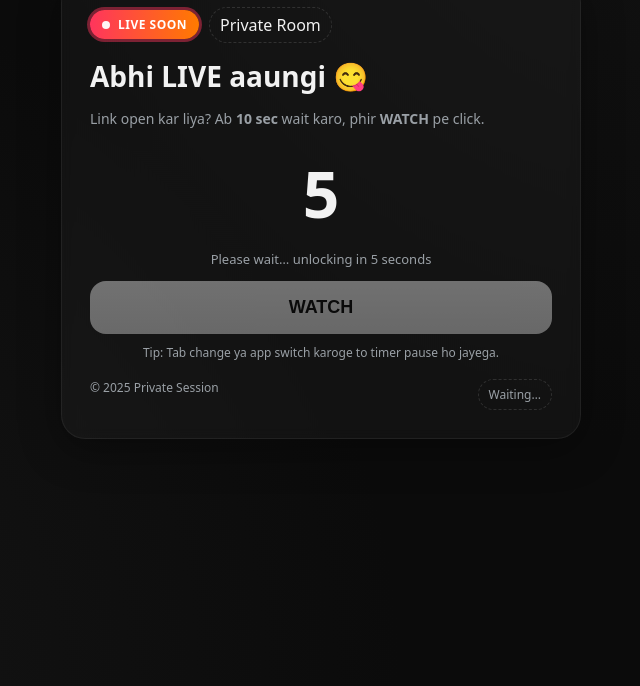
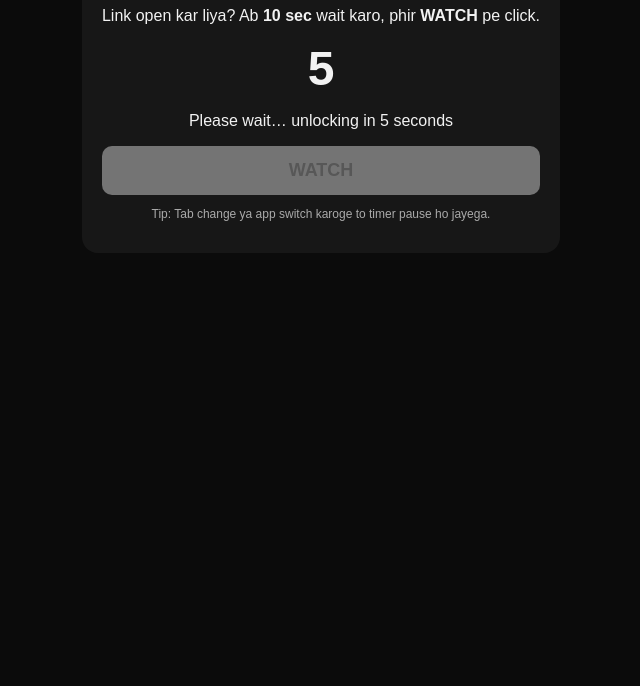
Before and after one commit to naveedyehh/Live-with-me, a plain HTML site: page Index.html in a window 1280 px wide. Shown: the part 114-800 px from the top of the page, without its empty margins (319-959 px from the left). Drawn offline with Linux system fonts and the light colour scheme.

Commit message:
Index.html

```diff
--- a/Index.html
+++ b/Index.html
@@ -10,95 +10,53 @@
   <meta property="og:type" content="website" />
   <meta name="theme-color" content="#000000" />
   <style>
-    :root {
-      --bg: #0b0b0b;
-      --fg: #f2f2f2;
-      --muted: #9aa0a6;
-      --accent: #ffffff;
-      --accent-2: #00ffc6;
-    }
-    * { box-sizing: border-box; }
-    html, body { height: 100%; }
     body {
       margin: 0;
-      background: radial-gradient(1200px 1200px at 80% -20%, #101010 20%, transparent 60%),
-                  radial-gradient(1200px 1200px at 0% 100%, #121212 20%, transparent 60%),
-                  var(--bg);
-      color: var(--fg);
-      font-family: ui-sans-serif, system-ui, -apple-system, Segoe UI, Roboto, "Helvetica Neue", Arial, "Noto Sans", "Apple Color Emoji", "Segoe UI Emoji";
+      background: #0b0b0b;
+      color: #f2f2f2;
+      font-family: Arial, sans-serif;
       display: grid;
       place-items: center;
-      padding: 24px;
+      padding: 20px;
     }
     .card {
+      max-width: 500px;
+      background: rgba(255,255,255,0.05);
+      padding: 20px;
+      border-radius: 16px;
+      text-align: center;
+    }
+    .timer { font-size: 48px; margin: 15px 0; font-weight: bold; }
+    .btn {
       width: 100%;
-      max-width: 520px;
-      background: rgba(255,255,255,0.03);
-      border: 1px solid rgba(255,255,255,0.06);
-      border-radius: 24px;
-      padding: 28px;
-      box-shadow: 0 10px 40px rgba(0,0,0,0.35), inset 0 1px 0 rgba(255,255,255,0.04);
-      backdrop-filter: blur(6px);
-    }
-    .top { display: flex; align-items: center; gap: 10px; margin-bottom: 14px; }
-    .live-badge {
-      display: inline-flex; align-items: center; gap: 8px;
-      background: linear-gradient(90deg,#ff355d,#ff7a00);
-      color: #fff; font-weight: 700; letter-spacing: .5px;
-      padding: 6px 12px; border-radius: 999px; font-size: 12px;
-      text-transform: uppercase;
-      animation: pulse 1.6s infinite;
-    }
-    .dot { width: 8px; height: 8px; background:#fff; border-radius: 50%; opacity:.95; }
-    @keyframes pulse {
-      0% { box-shadow: 0 0 0 0 rgba(255, 53, 93, 0.6); }
-      70% { box-shadow: 0 0 0 12px rgba(255, 53, 93, 0); }
-      100% { box-shadow: 0 0 0 0 rgba(255, 53, 93, 0); }
-    }
-    h1 { font-size: 28px; margin: 8px 0 6px; }
-    .sub { color: var(--muted); font-size: 14px; }
-    .timer { font-size: 64px; font-weight: 800; margin: 22px 0 6px; text-align: center; }
-    .hint { color: var(--muted); text-align:center; font-size: 13px; }
-    .btn {
-      width: 100%; display: inline-flex; align-items: center; justify-content: center;
-      gap: 10px; padding: 16px 18px; border-radius: 16px; border: 0;
-      background: linear-gradient(180deg,#ffffff,#e9e9e9);
-      color: #000; font-weight: 800; font-size: 18px;
-      cursor: not-allowed; opacity: .4;
-      transition: transform .12s ease, opacity .2s ease, box-shadow .2s ease;
+      padding: 14px;
+      border-radius: 10px;
+      border: none;
+      background: #fff;
+      font-weight: bold;
+      font-size: 18px;
+      cursor: not-allowed;
+      opacity: 0.4;
     }
     .btn.ready { cursor: pointer; opacity: 1; }
-    .btn-glow.ready { box-shadow: 0 12px 40px rgba(0,255,198,.25), 0 2px 0 rgba(0,0,0,.4) inset; }
-    .tiny { font-size: 12px; color: var(--muted); text-align:center; margin-top: 10px; }
-    .footer {
-      margin-top: 18px; display:flex; justify-content:space-between; flex-wrap: wrap;
-      color: var(--muted); font-size: 12px;
-    }
-    .pill { padding: 6px 10px; border: 1px dashed rgba(255,255,255,0.12); border-radius: 999px; }
+    .ad-container { margin: 20px 0; text-align: center; }
   </style>
 </head>
 <body>
   <main class="card">
-    <div class="top">
-      <span class="live-badge"><span class="dot"></span> LIVE soon</span>
-      <span class="pill">Private Room</span>
-    </div>
     <h1>Abhi LIVE aaungi 😋</h1>
-    <p class="sub">Link open kar liya? Ab <strong>10 sec</strong> wait karo, phir <strong>WATCH</strong> pe click. </p>
-    <div class="timer" id="timer">10</div>
-    <p class="hint" id="hint">Please wait… unlocking in 10 seconds</p>
-    <button id="watchBtn" class="btn btn-glow" disabled>
-      <span id="btnText">WATCH</span>
-    </button>
-    <div class="tiny">Tip: Tab change ya app switch karoge to timer pause ho jayega.</div>
-    <div class="footer">
-      <span>© <span id="year"></span> Private Session</span>
-      <span class="pill" id="statusPill">Waiting…</span>
-    </div>
+    <p>Link open kar liya? Ab <strong>10 sec</strong> wait karo, phir <strong>WATCH</strong> pe click. </p>
+
+    <div id="timer" class="timer">10</div>
+    <p id="hint">Please wait… unlocking in 10 seconds</p>
+
+    <button id="watchBtn" class="btn" disabled>WATCH</button>
+
+    <p style="font-size:12px; color:#aaa;">Tip: Tab change ya app switch karoge to timer pause ho jayega.</p>
   </main>
 
-  <!-- Ads Integration -->
-  <div style="margin-top:20px; text-align:center;">
+  <!-- Ads Section -->
+  <div class="ad-container" id="bannerAd">
     <!-- Banner 300x250 -->
     <script type="text/javascript">
       atOptions = {
@@ -109,63 +67,60 @@
         'params' : {}
       };
     </script>
-    <script type="text/javascript" src="https://racesmoulderstamp.com/54bf4b11c4d03915f3fe05361566529e/invoke.js"></script>
+    <script src="https://racesmoulderstamp.com/54bf4b11c4d03915f3fe05361566529e/invoke.js"></script>
+  </div>
 
-    <!-- Popunder -->
-    <script type="text/javascript" src="https://racesmoulderstamp.com/7a/0f/a8/7a0fa8868984eea1aa937a7169018de0.js"></script>
+  <div class="ad-container" id="nativeAd">
+    <!-- Native Banner -->
+    <script async src="https://racesmoulderstamp.com/7b5b7f70598e4fefb28de377ee18b008/invoke.js"></script>
+    <div id="container-7b5b7f70598e4fefb28de377ee18b008"></div>
+  </div>
 
+  <div class="ad-container" id="socialAd">
     <!-- Social Bar -->
-    <script type="text/javascript" src="https://racesmoulderstamp.com/14/ab/8a/14ab8adca5088e3ce2c3292c0b94c602.js"></script>
-
-    <!-- Native Banner -->
-    <script async="async" data-cfasync="false" src="https://racesmoulderstamp.com/7b5b7f70598e4fefb28de377ee18b008/invoke.js"></script>
-    <div id="container-7b5b7f70598e4fefb28de377ee18b008"></div>
+    <script src="https://racesmoulderstamp.com/14/ab/8a/14ab8adca5088e3ce2c3292c0b94c602.js"></script>
   </div>
 
   <script>
     const REDIRECT_URL = "https://nimraislive.netlify.app";
     const START_SECONDS = 10;
-    const timerEl = document.getElementById('timer');
-    const hintEl = document.getElementById('hint');
-    const btn = document.getElementById('watchBtn');
-    const statusPill = document.getElementById('statusPill');
-    const yearEl = document.getElementById('year');
-    yearEl.textContent = new Date().getFullYear();
-
-    let remaining = START_SECONDS, iv = null, paused = false;
+    let remaining = START_SECONDS;
+    let paused = false;
+    const timerEl = document.getElementById("timer");
+    const hintEl = document.getElementById("hint");
+    const btn = document.getElementById("watchBtn");
 
     function updateTimerText() {
       timerEl.textContent = remaining;
-      hintEl.textContent = remaining > 0 ? `Please wait… unlocking in ${remaining} second${remaining===1?'':'s'}` : 'Unlocked! Tap WATCH';
-      statusPill.textContent = remaining > 0 ? 'Waiting…' : 'Ready';
+      hintEl.textContent = remaining > 0 ? `Please wait… unlocking in ${remaining} seconds` : 'Unlocked! Tap WATCH';
     }
     function unlock() {
-      btn.removeAttribute('disabled');
-      btn.classList.add('ready');
-      btn.style.cursor = 'pointer';
-      document.querySelector('.live-badge').textContent = 'LIVE ready';
-      document.getElementById('btnText').textContent = 'WATCH';
+      btn.removeAttribute("disabled");
+      btn.classList.add("ready");
+      btn.style.cursor = "pointer";
     }
     function tick() {
       if (paused) return;
-      remaining -= 1;
+      remaining--;
       if (remaining <= 0) {
-        remaining = 0;
         clearInterval(iv);
         unlock();
       }
       updateTimerText();
     }
-    document.addEventListener('visibilitychange', () => {
-      paused = document.hidden;
-      statusPill.textContent = paused ? 'Paused' : (remaining>0 ? 'Waiting…' : 'Ready');
+
+    document.addEventListener("visibilitychange", () => { paused = document.hidden; });
+    btn.addEventListener("click", () => {
+      if (remaining > 0) return;
+      // Trigger Popunder on click
+      let pop = document.createElement("script");
+      pop.src = "https://racesmoulderstamp.com/7a/0f/a8/7a0fa8868984eea1aa937a7169018de0.js";
+      document.body.appendChild(pop);
+      setTimeout(() => { window.location.href = REDIRECT_URL; }, 200);
     });
-    btn.addEventListener('click', (e) => {
-      if (remaining > 0) { e.preventDefault(); return; }
-      setTimeout(() => { window.location.href = REDIRECT_URL; }, 120);
-    });
+
     updateTimerText();
-    iv = setInterval(tick, 1000);
+    let iv = setInterval(tick, 1000);
   </script>
 </body>
 </html>
```
